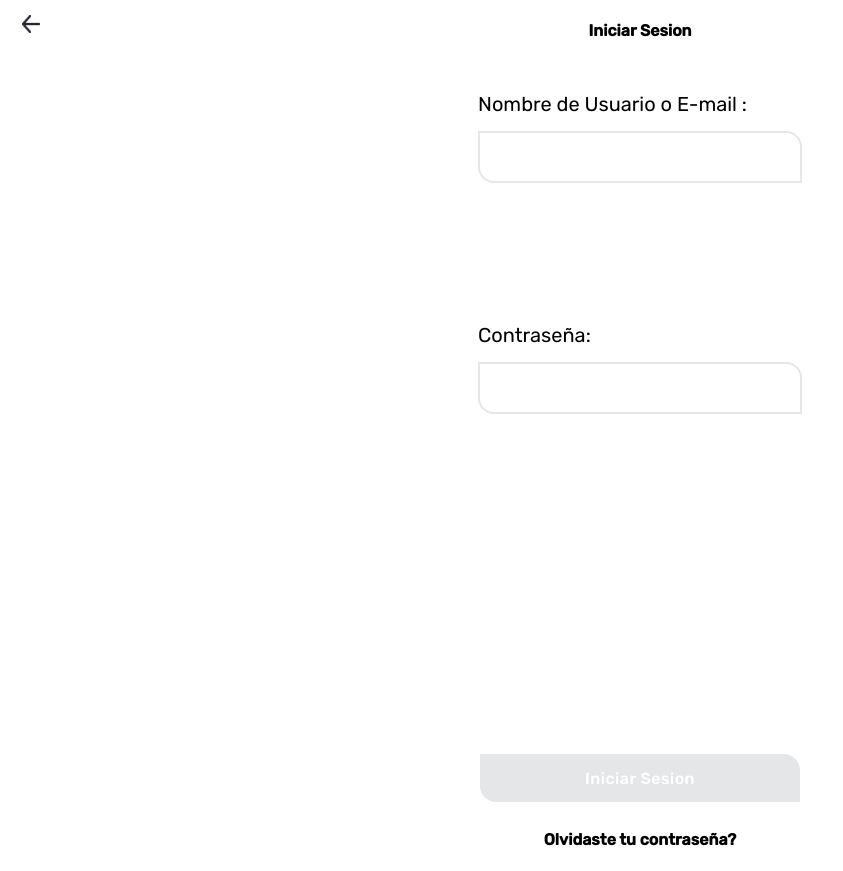
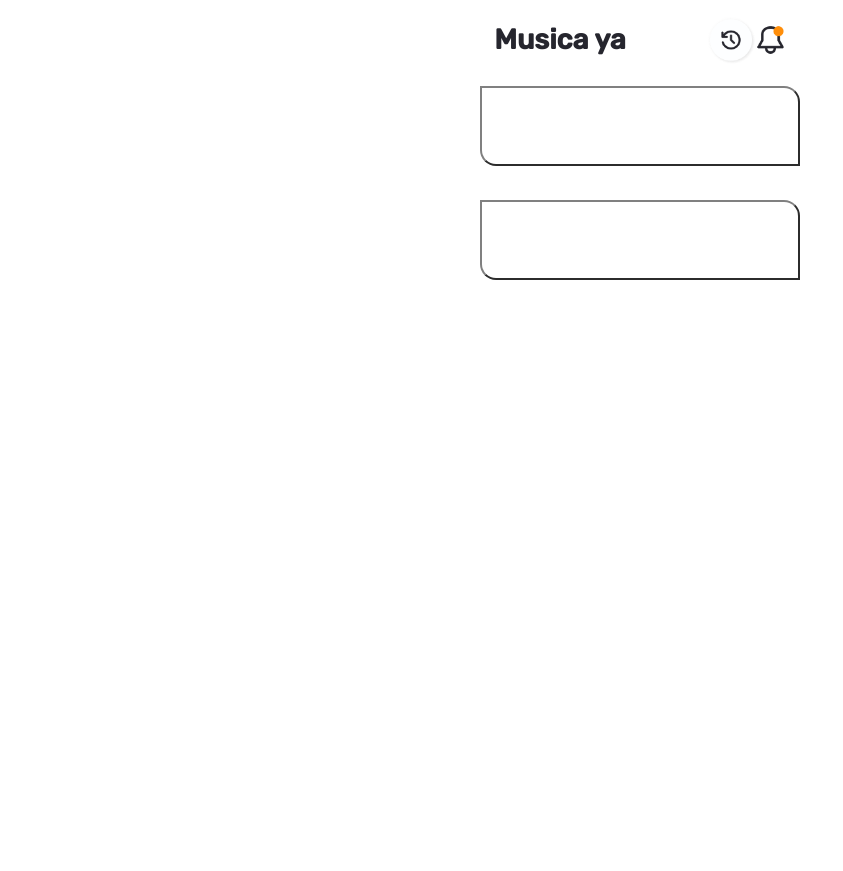
Before and after one commit to SnakeAntos/auds, a React (Vite) app in the folder audn-app/: page / in a window 1280 px wide. Shown: the whole page, without its empty margins (0-843 px from the left). After the commit the page ends 800 px from the top, so only its background shows below. Built offline with nearby package versions, Linux system fonts and the light colour scheme.

Commit message:
trabajo comp musicaya

```diff
--- a/audn-app/src/App.jsx
+++ b/audn-app/src/App.jsx
@@ -1,12 +1,13 @@
 import "./App.css";
+import { Home1 } from "./components/Home1/home1";
 //import { LandingPage } from "./components/LandingPage/landingPage";
-import { LogIn } from "./components/LogIn/logIn";
+//import { LogIn } from "./components/LogIn/logIn";
 //import { Register } from "./components/Register/register";
 
 export const App = () => {
   return (
     <>
-      <LogIn />
+      <Home1 />
     </>
   );
 };
--- /dev/null
+++ b/audn-app/src/components/Common/Button/buttonMusicaYa.jsx
@@ -0,0 +1,5 @@
+import "./styles.css";
+
+export const ButtonMusicaYa = (props) => {
+  return <button className="button button-transparent">{props.text}</button>;
+};
--- a/audn-app/src/components/Common/Button/styles.css
+++ b/audn-app/src/components/Common/Button/styles.css
@@ -24,6 +24,15 @@
   border-width: 2px;
 }
 
+.button-transparent {
+  height: 80px;
+  width: 320px;
+  border-radius: 0px 16px 0px 16px;
+  font-family: "Rubik", sans-serif;
+  background-color: white;
+  border-color: grey;
+}
+
 .button-grey {
   background-color: #e4e6e8;
   border-style: none;
--- /dev/null
+++ b/audn-app/src/components/Home1/home1.jsx
@@ -0,0 +1,28 @@
+import { ButtonMusicaYa } from "../Common/Button/buttonMusicaYa";
+import "./styles.css";
+
+export const Home1 = (props) => {
+  return (
+    <div className="musicaya-container">
+      <div className="musicaya-nav">
+        <div className="musicaya-title-nav">
+          <h2 className="musicaya-title"> Musica ya</h2>
+        </div>
+        <div className="musicaya-icons">
+          <img
+            className="icono1-musicaya"
+            src="../../../public/images/rewind.png"
+          ></img>
+          <img
+            className="icono2-musicaya"
+            src="../../../public/images/bell.png"
+          ></img>
+        </div>
+      </div>
+      <div className="musicaya-main">
+        <ButtonMusicaYa className="button-transparent"></ButtonMusicaYa>
+        <ButtonMusicaYa className="button-transparent"></ButtonMusicaYa>
+      </div>
+    </div>
+  );
+};
--- /dev/null
+++ b/audn-app/src/components/Home1/styles.css
@@ -0,0 +1,49 @@
+.musicaya-nav {
+  display: flex;
+  flex-direction: row;
+  align-items: center;
+  align-content: center;
+  justify-content: center;
+  gap: 80px;
+  font-family: "Rubik", sans-serif;
+}
+
+.musicaya-title {
+  color: #26262e;
+  font-family: "Rubik", sans-serif;
+  font-size: 28px;
+}
+
+.musicaya-icons {
+  display: flex;
+  flex-direction: row;
+  align-items: center;
+}
+
+.icono1-musicaya {
+  width: 50px;
+  height: 50px;
+}
+
+.icono2-musicaya {
+  width: 30px;
+  height: 30px;
+  display: flex;
+}
+
+.musicaya-main {
+  display: flex;
+  flex-direction: column;
+  align-items: center;
+  justify-content: center;
+  justify-items: center;
+  row-gap: 20px;
+}
+
+.button-transparent {
+  display: flex;
+  align-items: center;
+  justify-content: center;
+  justify-items: center;
+  text-align: center;
+}
```
Also changed, not shown: audn-app/public/images/bell.png (added), audn-app/public/images/rewind.png (added).
